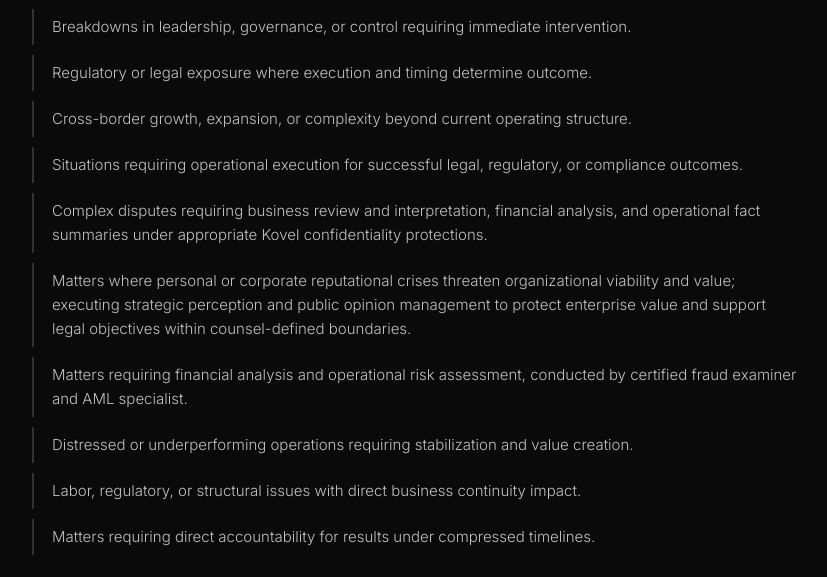
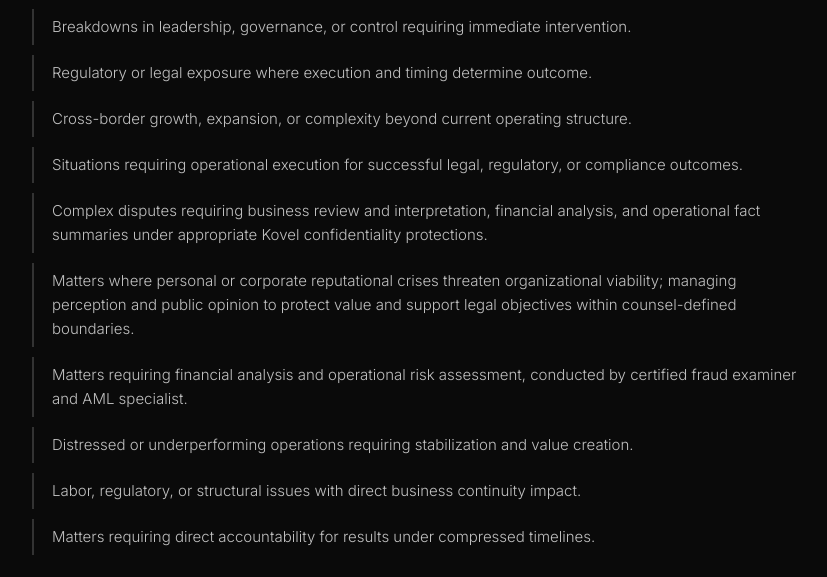
Before and after one commit to SGII21/157Global-site, a plain HTML site: page index.html in a window 1280 px wide. Shown: the part 520-1097 px from the top of the page, without its empty margins (223-1050 px from the left). Drawn offline with nearby package versions, Linux system fonts and the light colour scheme.

Commit message:
Update index.html

```diff
--- a/index.html
+++ b/index.html
@@ -77,7 +77,7 @@
                 <li>Cross-border growth, expansion, or complexity beyond current operating structure.</li>
                 <li>Situations requiring operational execution for successful legal, regulatory, or compliance outcomes.</li>
                 <li>Complex disputes requiring business review and interpretation, financial analysis, and operational fact summaries under appropriate Kovel confidentiality protections.</li>
-                <li>Matters where personal or corporate reputational crises threaten organizational viability and value; executing strategic perception and public opinion management to protect enterprise value and support legal objectives within counsel-defined boundaries.</li>
+                <li>Matters where personal or corporate reputational crises threaten organizational viability; managing perception and public opinion to protect value and support legal objectives within counsel-defined boundaries.</li>
                 <li>Matters requiring financial analysis and operational risk assessment, conducted by certified fraud examiner and AML specialist.</li>
                 <li>Distressed or underperforming operations requiring stabilization and value creation.</li>
                 <li>Labor, regulatory, or structural issues with direct business continuity impact.</li>
```
